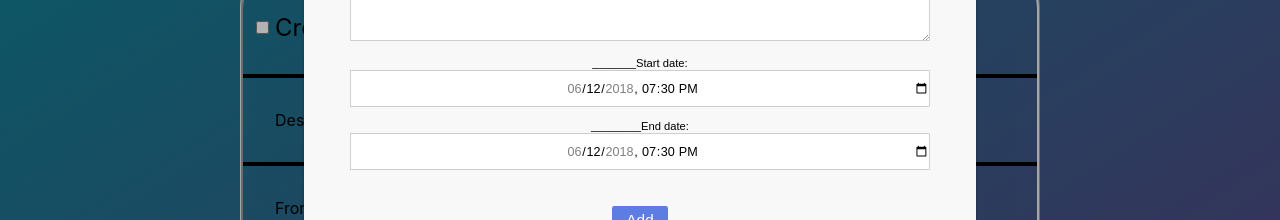
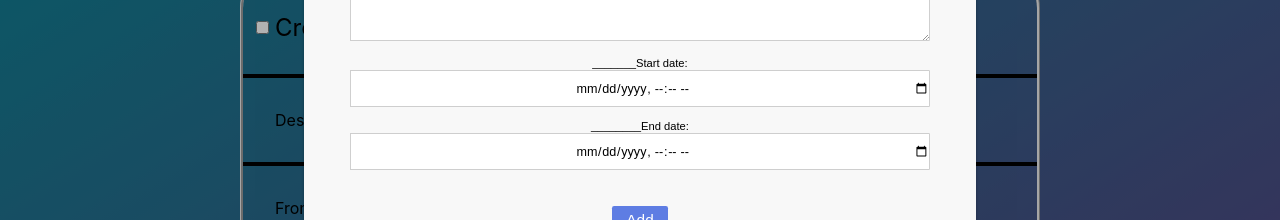
Before and after one commit to Marlon97/rockg6-ToDo-App, a Next.js app: page / in a window 1280 px wide. Both pictures are taken after a click on the button "Add new task". Shown: the part 357-577 px from the top of the page. Built offline with nearby package versions, Linux system fonts and the light colour scheme.

Commit message:
Showing date and time in the mainview

```diff
--- a/components/Popup/index.js
+++ b/components/Popup/index.js
@@ -27,9 +27,9 @@ const Popup = ({ onceSubmited, close }) => {
               placeholder="Your task description (optional)"
             ></textarea>
               <label>_______Start date:</label>
-              <input {...register("startDate")} type="datetime-local" id="start-meeting-time" name="start-meeting-time" onChange={() => {}} value="2018-06-12T19:30" min="2018-06-07T00:00" max="2018-06-14T00:00" ></input>
+              <input {...register("startDate")} type="datetime-local" id="startDate" name="startDate"  min="2020-06-07T00:01" max="2022-06-14T00:00" ></input>
               <label>________End date:</label>
-              <input {...register("endDate")} type="datetime-local" id="end-meeting-time" name="end-meeting-time" onChange={() => {}} value="2018-06-12T19:30" min="2018-06-07T00:00" max="2018-06-14T00:00" ></input>
+              <input {...register("endDate")} type="datetime-local" id="endDate" name="endDate"  min="2020-06-07T00:01" max="2022-06-14T00:00" ></input>
           </div>
           <input type="submit" className={styles["btn-submit"]} value="Add" />
         </form>
```
